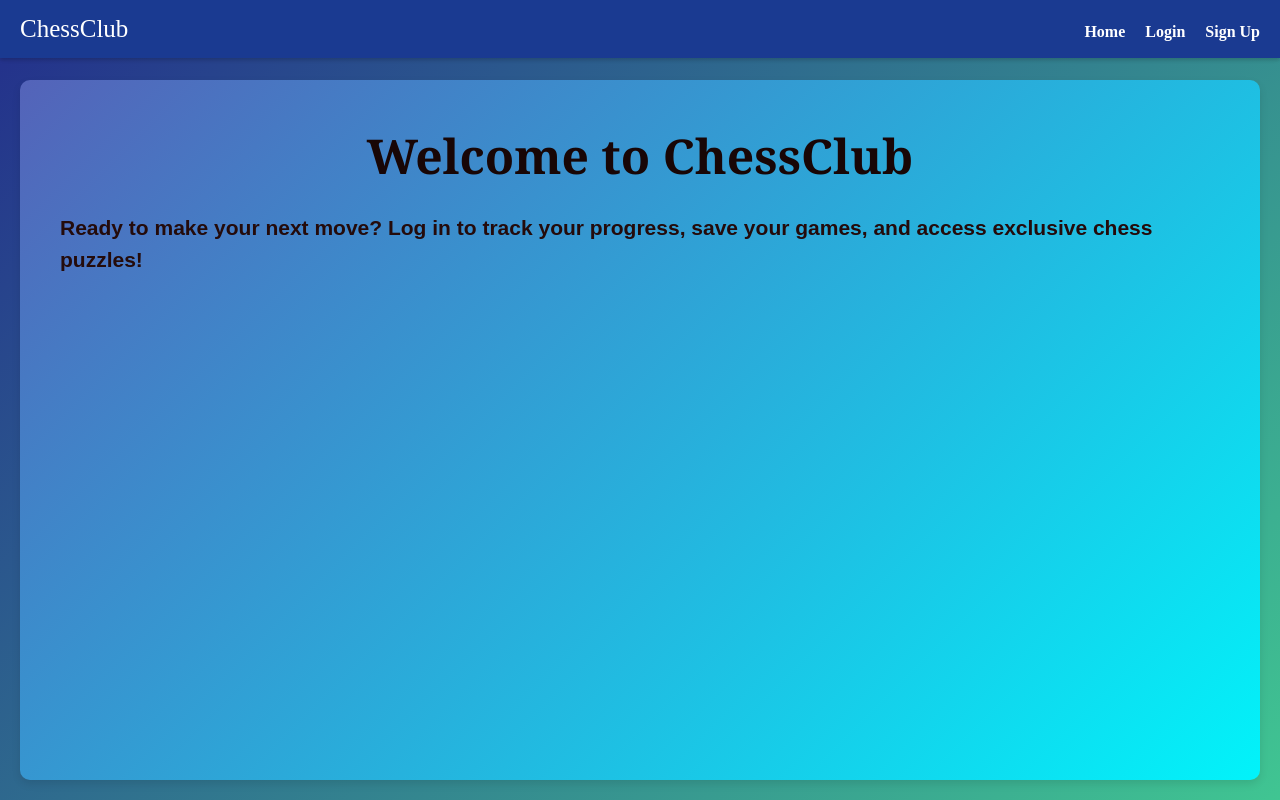
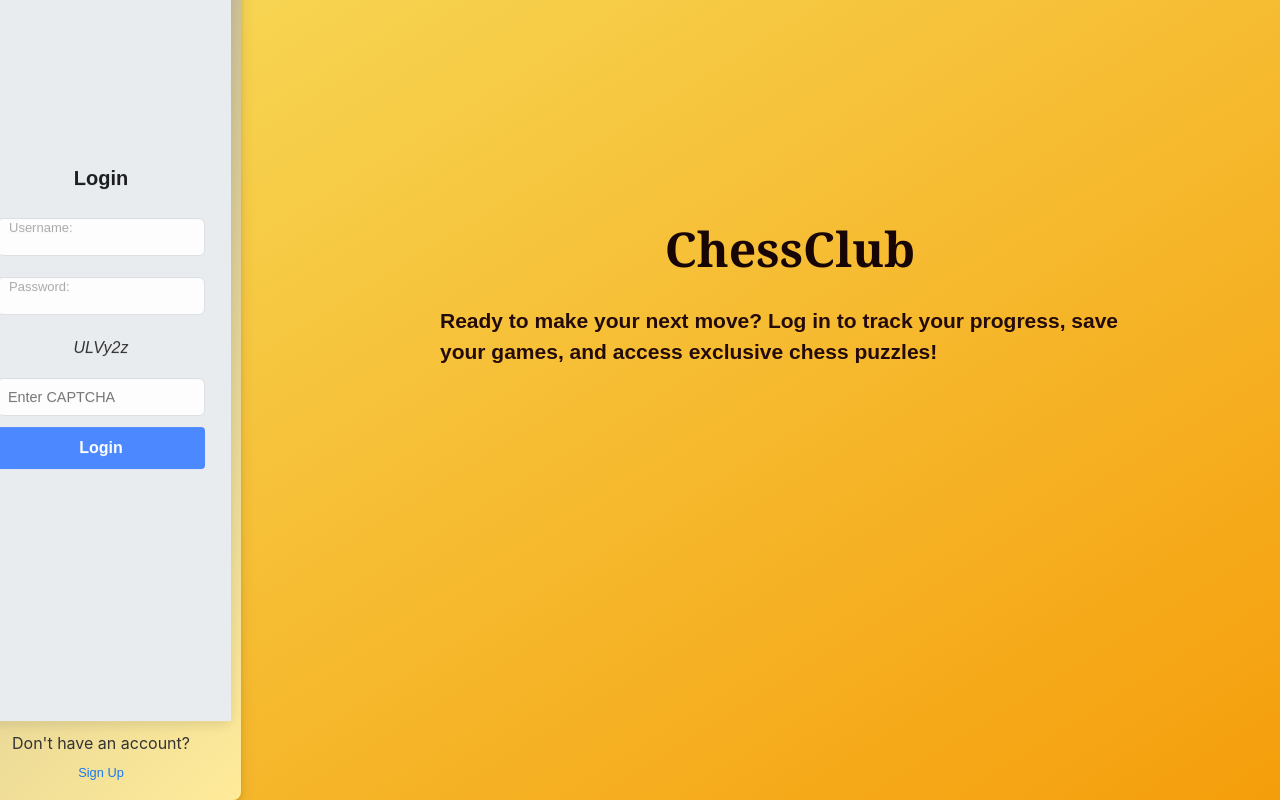
Before and after one commit to barhoumiomar/chess, a React (Create React App) app in the folder chess-front/: page / in a window 1280 px wide. Built offline with nearby package versions, Linux system fonts and the light colour scheme.

Commit message:
first commit

```diff
--- a/chess-front/src/App.css
+++ b/chess-front/src/App.css
@@ -1,100 +1,46 @@
-App.css
-
-/* Global reset */
-* {
-  margin: 0;
-  padding: 0;
-  box-sizing: border-box;
-}
-
-/* App container */
+/* App.css */
 .app-container {
+  background: linear-gradient(to bottom right, #f7da59, #f59e0b);
   display: flex;
   flex-direction: column;
   min-height: 100vh;
-  background: linear-gradient(135deg, rgb(35, 46, 139) 0%, rgb(64, 197, 146) 100%);
-
 }
 
-/* Navbar styling */
-.navbar {
-  width: 100%;
-  background-color: #1a3a91; /* Dark background for navbar */
-  color: white;
-  font-size: 25px;
-  font-family:initial;
-  padding: 10px 20px;
-  position: fixed;
-  top: 0;
-  left: 0;
-  z-index: 1000; /* Ensure navbar is above other content */
-  transition: transform 0.3s ease;
-}
 
-.navbar-open {
-  transform: translateX(0); /* Show navbar */
-}
-
-/* Overlay for mobile navbar */
+/* Overlay Styles */
 .overlay {
   position: fixed;
   top: 0;
   left: 0;
   width: 100%;
   height: 100%;
-  background-color: rgba(0, 0, 0, 0.5); /* Semi-transparent black */
-  z-index: 999; /* Below navbar but above content */
-  display: none; /* Hidden by default */
+  background-color: rgba(0, 0, 0, 0.5);
+  z-index: 999; /* Ensure overlay is below navbar but above other content */
+  transition: opacity 0.3s ease-in-out;
+  opacity: 0;
+  pointer-events: none; /* Disable clicks when overlay is hidden */
 }
 
-/* Show overlay when navbar is open */
-.navbar-open + .overlay {
-  display: block;
+.overlay.active {
+  opacity: 1;
+  pointer-events: auto; /* Enable clicks when overlay is visible */
 }
 
-/* Content area */
-.content {
-  flex: 1;
-  padding: 20px;
-  margin-top: 60px; /* Offset for fixed navbar */
-  background: linear-gradient(135deg, rgb(84, 99, 185) 0%, rgba(0, 244, 252, 0.979) 100%);
-
-  border-radius: 10px;
-  box-shadow: 0 4px 8px rgba(0, 0, 0, 0.1);
-  margin: 20px;
-  margin-top: 80px; /* Additional margin to avoid overlap with navbar */
-}
-
-/* Responsive design */
-@media (max-width: 768px) {
-  .navbar {
-    transform: translateX(-100%); /* Hide navbar by default on mobile */
-  }
-
-  .navbar-open {
-    transform: translateX(0); /* Show navbar when open */
-  }
-
-  .content {
-    margin-top: 20px; /* Adjust margin for mobile */
-
-  }
-}
-
-/* Button to toggle navbar (optional) */
+/* Toggle Button (Optional) */
 .navbar-toggle {
   position: fixed;
-  top: 10px;
-  left: 10px;
-  background-color: #007bff;
+  top: 20px;
+  left: 20px;
+  background-color: #4c88ff;
   color: white;
   border: none;
-  padding: 10px;
+  padding: 10px 15px;
   border-radius: 5px;
   cursor: pointer;
-  z-index: 1001; /* Above navbar */
+  z-index: 1001; /* Ensure toggle button is above navbar and overlay */
+  transition: background-color 0.3s ease;
 }
 
 .navbar-toggle:hover {
-  background-color: #0056b3;
+  background-color: #3a6db5;
 }
--- a/chess-front/src/App.js
+++ b/chess-front/src/App.js
@@ -9,7 +9,8 @@ import SignUp from "./pages/SignUp";
 import Navbar from "./components/Navbar";
 import Memes from "./pages/Memes";
 import Logout from "./pages/LogOut";
-import './App.css'; // Import external CSS file
+import HomeGuest from "./pages/HomeGuest";
+import "./App.css";
 
 function App() {
   const [showNavbar, setShowNavbar] = useState(false);
@@ -28,18 +29,28 @@ function App() {
   return (
     <Router>
       <div className="app-container">
-
-        <div className={`navbar ${showNavbar ? "navbar-open" : ""}`}>
-          <Navbar onClose={() => setShowNavbar(false)} />
-        </div>
+        {user && (
+          <div className={`navbar ${showNavbar ? "navbar-open" : ""}`}>
+            <Navbar onClose={() => setShowNavbar(false)} />
+          </div>
+        )}
 
         {showNavbar && (
           <div className="overlay" onClick={() => setShowNavbar(false)} />
         )}
 
-        <div className="content">
+        <div className="">
           <Routes>
-            <Route path="/" element={<Home user={user} />} />
+            <Route
+              path="/"
+              element={
+                user ? (
+                  <Home user={user} />
+                ) : (
+                  <HomeGuest onLogin={handleLogin} />
+                )
+              }
+            />
             <Route path="/lessons" element={<Lessons />} />
             <Route path="/practice" element={<Practice />} />
             <Route path="/quiz" element={<Quiz />} />
--- a/chess-front/src/components/Navbar.css
+++ b/chess-front/src/components/Navbar.css
@@ -1,21 +1,30 @@
-/* Navbar.css */
-
 /* Navbar container */
 .navbar {
+  position: fixed; /* Keeps it at the top */
+  top: 0;
+  left: 0;
   width: 100%;
-  background-color: #333; /* Dark background for navbar */
+  background-color: #333;
   padding: 10px 20px;
   display: flex;
-  justify-content: space-between; /* Space out logo and links */
-  align-items: center; /* Vertically center items */
-  box-shadow: 0 2px 4px rgba(0, 0, 0, 0.1); /* Subtle shadow */
+  justify-content: space-between;
+  align-items: center;
+  box-shadow: 0 2px 4px rgba(0, 0, 0, 0.1);
+  z-index: 1000; /* Ensures it's above all content */
+}
+
+/* Navbar logo */
+.logo {
+  font-size: 24px;
+  font-weight: bold;
+  color: white;
 }
 
 /* Navbar list */
 .nav-list {
   list-style: none;
   display: flex;
-  gap: 20px; /* Space between links */
+  gap: 20px;
   margin: 0;
   padding: 0;
 }
@@ -29,12 +38,12 @@
 }
 
 .link:hover {
-  color: #ffcc00; /* Yellow on hover */
+  color: #ffcc00;
 }
 
-/* Mobile menu toggle (optional) */
+/* Navbar toggle button (for mobile) */
 .navbar-toggle {
-  display: none; /* Hidden by default */
+  display: none;
   background-color: #007bff;
   color: white;
   border: none;
@@ -47,30 +56,24 @@
   background-color: #0056b3;
 }
 
-/* Responsive design */
+/* Mobile styles */
 @media (max-width: 768px) {
-  .navbar {
-    flex-direction: column; /* Stack items vertically on mobile */
-    align-items: flex-start; /* Align items to the left */
+  .nav-list {
+    display: none;
+    flex-direction: column;
+    width: 100%;
+    position: absolute;
+    top: 60px;
+    left: 0;
+    background-color: #333;
+    padding: 10px 0;
   }
 
-  .nav-list {
-    flex-direction: column; /* Stack links vertically on mobile */
-    gap: 10px; /* Reduce gap between links */
-    width: 100%; /* Full width */
+  .nav-list.navbar-open {
+    display: flex;
   }
 
   .navbar-toggle {
-    display: block; /* Show toggle button on mobile */
-  }
-
-  /* Hide navbar by default on mobile */
-  .nav-list {
-    display: none;
-  }
-
-  /* Show navbar when open */
-  .nav-list.navbar-open {
-    display: flex;
+    display: block;
   }
 }
--- a/chess-front/src/components/Navbar.js
+++ b/chess-front/src/components/Navbar.js
@@ -1,26 +1,32 @@
-import React from "react";
+import React, { useState } from "react";
 import { Link } from "react-router-dom";
-import "./Navbar.css"; // Import the updated CSS
+import "./Navbar.css";
 
 const Navbar = ({ onClose }) => {
-  const isAuthenticated = localStorage.getItem("token"); // Check if the user is authenticated
+  const [isOpen, setIsOpen] = useState(false);
+  const isAuthenticated = localStorage.getItem("token");
+
+  const toggleNavbar = () => {
+    setIsOpen(!isOpen);
+  };
 
   return (
-    <div className="navbar">
-      {/* Logo or brand name (optional) */}
+    <nav className="navbar">
       <div className="logo">ChessClub</div>
 
-      {/* Navbar links */}
-      <ul className="nav-list">
-        {/* Always show Home link */}
+      {/* Navbar Toggle Button for Mobile */}
+      <button className="navbar-toggle" onClick={toggleNavbar}>
+        ☰
+      </button>
+
+      <ul className={`nav-list ${isOpen ? "navbar-open" : ""}`}>
         <li>
           <Link to="/" className="link" onClick={onClose}>
             Home
           </Link>
         </li>
 
-        {/* If the user is authenticated, show these links */}
-        {isAuthenticated && (
+        {isAuthenticated ? (
           <>
             <li>
               <Link to="/lessons" className="link" onClick={onClose}>
@@ -48,10 +54,7 @@ const Navbar = ({ onClose }) => {
               </Link>
             </li>
           </>
-        )}
-
-        {/* If the user is NOT authenticated, show Login and Sign Up links */}
-        {!isAuthenticated && (
+        ) : (
           <>
             <li>
               <Link to="/login" className="link" onClick={onClose}>
@@ -66,8 +69,7 @@ const Navbar = ({ onClose }) => {
           </>
         )}
       </ul>
-
-    </div>
+    </nav>
   );
 };
 
--- a/chess-front/src/pages/Home.css
+++ b/chess-front/src/pages/Home.css
@@ -1,11 +1,14 @@
 .home {
+  margin-top: 40px;
   display: flex;
   flex-direction: column;
   align-items: center;
   padding: 20px;
+
 }
 
 .home-user-container, .home-guest-container {
+  margin-top: 50px;
   width: 100%;
   max-width: 1300px;
   margin: 0 auto;
--- a/chess-front/src/pages/HomeGuest.css
+++ b/chess-front/src/pages/HomeGuest.css
@@ -1,128 +1,147 @@
-/* HomeGuest Component Styles */
-.home-guest-container {
+/* General Styles */
+body {
+  margin: 0;
+  padding: 0;
+  font-family: Arial, sans-serif;
+  background-color: #f0f2f5;
+}
+
+.mainContent {
   display: flex;
   justify-content: center;
   align-items: center;
   height: 100vh;
-  background: linear-gradient(135deg, #6a5acd, #8a2be2, #ff6347);
-  padding: 40px 20px;
-  text-align: center;
-  border-radius: 12px;
+  padding: 20px;
+  box-sizing: border-box;
 }
 
-.home-guest-main-content {
-  max-width: 800px;
+/* Left Section (Welcome Message) */
+.welcome-section {
+  margin-left: 350px;
+  margin-top: -180px;
+  flex: 1;
+  max-width: 750px;
+  padding-right: 50px;
+  text-align: left;
+}
+
+.title {
+  font-size: 3.5rem;
+  color: #1877f2; /* Facebook blue */
+  margin-bottom: 10px;
+}
+
+.subtitle {
+  font-size: 1.5rem;
+  color: #1c1e21;
+}
+
+/* Right Section (Login/Signup Form) */
+.auth-container {
+  position: absolute;
+  margin-right: 1190px;
+  top: 50%;
+  transform: translateY(-55%) translateX(20%);
+  width: 280px; /* Compact width */
+  background: linear-gradient(135deg, #b6ae95, #ffeb99); /* Soft beige to pale yellow */
+  padding: 10px;
+  border-radius: 8px;
+  box-shadow: 0 2px 4px rgba(0, 0, 0, 0.1), 0 8px 16px rgba(0, 0, 0, 0.1);
   text-align: center;
 }
 
-.home-guest-title {
-  font-size: 50px;
-  font-weight: 700;
-  color: transparent;
-  background: -webkit-linear-gradient(#fff, #443e3d);
-  text-shadow: 3px 3px 5px rgba(0, 0, 0, 0.3);
+
+.auth-container h1 {
+  font-size: 1.25rem; /* Reduced font size */
+  color: #1c1e21;
+  margin-bottom: 15px; /* Reduced margin */
 }
 
-.home-guest-subtitle {
-  font-size: 20px;
-  font-weight: 400;
-  color: transparent;
-  background: -webkit-linear-gradient(#fff, #ff6347);
-  text-shadow: 2px 2px 4px rgba(0, 0, 0, 0.3);
-  -webkit-background-clip: text;
+.formGroup {
+  margin-bottom: 1px; /* Reduced margin */
+  text-align: left;
 }
 
-@media (max-width: 768px) {
-  .home-guest-title {
-    font-size: 40px;
-  }
-
-  .home-guest-subtitle {
-    font-size: 18px;
-  }
+.input {
+  width: 100%;
+  padding: 10px; /* Reduced padding */
+  border: 1px solid #dddfe2;
+  border-radius: 6px;
+  font-size: 0.9rem; /* Reduced font size */
+  box-sizing: border-box;
 }
 
-/* HomeUser Component Styles */
-.home-user-container {
-  display: flex;
-  justify-content: space-between;
-  padding: 20px;
+.input:focus {
+  outline: none;
+  border-color: #1877f2;
+  box-shadow: 0 0 0 2px rgba(24, 119, 242, 0.2);
 }
 
-.home-user-main-content {
-  flex: 3;
-  margin-right: 20px;
+.button {
+  width: 100%;
+  padding: 10px; /* Reduced padding */
+  background-color: #1877f2;
+  color: #fff;
+  border: none;
+  border-radius: 6px;
+  font-size: 0.9rem; /* Reduced font size */
+  font-weight: bold;
+  cursor: pointer;
+  margin-bottom: 10px; /* Reduced margin */
 }
 
-.home-user-right-sidebar {
-  flex: 1;
-  background-color: #f4f4f4;
-  padding: 10px;
-  border-radius: 8px;
+.button:hover {
+  background-color: #166fe5;
 }
 
-.home-user-section {
-  margin-bottom: 20px;
-}
-
-.home-user-section-title {
-  font-size: 1.5rem;
-  color: #333;
-}
-
-.home-user-section-text {
-  font-size: 1rem;
-  color: #666;
-}
-
-.home-user-button-container {
-  display: flex;
-  gap: 10px;
-  margin-top: 10px;
-}
-
-.home-user-button {
-  padding: 10px 20px;
-  background-color: #007bff;
-  color: white;
+.toggle-button {
+  background: none;
   border: none;
-  border-radius: 5px;
+  color: #1877f2;
   cursor: pointer;
-}
-
-.home-user-button:hover {
-  background-color: #0056b3;
-}
-
-.home-user-sidebar-section {
-  margin-bottom: 20px;
-}
-
-.home-user-sidebar-title {
-  font-size: 1.2rem;
-  color: #333;
-}
-
-.home-user-player-list,
-.home-user-events-list,
-.home-user-news-list {
-  list-style: none;
-  padding: 0;
-}
-
-.home-user-player-item,
-.home-user-event-item,
-.home-user-news-link {
-  font-size: 1rem;
-  color: #666;
-  margin-bottom: 10px;
-}
-
-.home-user-news-link {
-  color: #007bff;
+  font-size: 0.8rem; /* Reduced font size */
   text-decoration: none;
 }
 
-.home-user-news-link:hover {
+.toggle-button:hover {
   text-decoration: underline;
 }
+
+.error {
+  color: #ff0000;
+  font-size: 0.8rem; /* Reduced font size */
+  margin-bottom: 8px; /* Reduced margin */
+}
+
+.success {
+  color: #28a745;
+  font-size: 0.8rem; /* Reduced font size */
+  margin-bottom: 8px; /* Reduced margin */
+}
+
+/* Responsive Design */
+@media (max-width: 768px) {
+  .mainContent {
+    flex-direction: column;
+    text-align: center;
+  }
+
+  .welcome-section {
+    padding-right: 0;
+    margin-bottom: 20px; /* Reduced margin */
+  }
+
+  .title {
+    font-size: 2.5rem;
+  }
+
+  .subtitle {
+    font-size: 1.2rem;
+  }
+
+  .auth-container {
+    width: 100%;
+    max-width: 350px;
+    padding: 10px; /* Reduced padding */
+  }
+}
--- a/chess-front/src/pages/HomeGuest.js
+++ b/chess-front/src/pages/HomeGuest.js
@@ -1,12 +1,52 @@
-import React from "react";
+import React, { useState } from "react";
+import Login from "./Login";
+import SignUp from "./SignUp";
 import "./HomeGuest.css";
 
-const HomeGuest = () => {
+const HomeGuest = ({ onLogin }) => {
+  const [showLogin, setShowLogin] = useState(true);
+
   return (
-    <div>
-      <div className="mainContent">
-        <h1 className="title"> Welcome to ChessClub </h1>
-        <h2 className="subtitle">Ready to make your next move? Log in to track your progress, save your games, and access exclusive chess puzzles!</h2>
+    <div className="mainContent">
+      {/* Left Section: Welcome Message */}
+      <div className="welcome-section">
+        <h1 className="title">ChessClub</h1>
+        <h2 className="subtitle">
+          Ready to make your next move? Log in to track your progress, save your
+          games, and access exclusive chess puzzles!
+        </h2>
+      </div>
+
+
+      <div className="auth-container">
+        {showLogin ? (
+          <Login onLogin={onLogin} />
+        ) : (
+          <SignUp onLogin={onLogin} />
+        )}
+        <p>
+          {showLogin ? (
+            <>
+              Don't have an account?{" "}
+              <button
+                className="toggle-button"
+                onClick={() => setShowLogin(false)}
+              >
+                Sign Up
+              </button>
+            </>
+          ) : (
+            <>
+              Already have an account?{" "}
+              <button
+                className="toggle-button"
+                onClick={() => setShowLogin(true)}
+              >
+                Login
+              </button>
+            </>
+          )}
+        </p>
       </div>
     </div>
   );
--- a/chess-front/src/pages/Login.css
+++ b/chess-front/src/pages/Login.css
@@ -4,26 +4,26 @@
   justify-content: center;
   align-items: center;
   height: 100vh;
-  background-color: #f4f7fc;
   font-family: 'Arial', sans-serif;
 }
 
 .container {
-  background-color: #ffffff;
-  padding: 40px;
-  border-radius: 8px;
+  background-color: rgba(255, 255, 255, 0.95); /* Semi-transparent white background */
+  padding: 10px; /* Reduced padding */
+  border-radius: 12px;
   box-shadow: 0 4px 12px rgba(0, 0, 0, 0.1);
   width: 100%;
-  max-width: 400px;
+  max-width: 350px; /* Slightly smaller width */
   display: flex;
   flex-direction: column;
+  backdrop-filter: blur(10px); /* Adds a blur effect to the background */
 }
 
 h1 {
   text-align: center;
   color: #333;
-  margin-bottom: 20px;
-  font-size: 24px;
+  margin-bottom: 15px; /* Reduced margin */
+  font-size: 22px; /* Slightly smaller font size */
 }
 
 .form {
@@ -33,55 +33,60 @@ h1 {
 
 .formGroup {
   position: relative;
-  margin-bottom: 20px;
+  margin-bottom: 15px; /* Reduced margin */
 }
 
 label {
   position: absolute;
-  top: 12px;
+  top: 10px; /* Adjusted position */
   left: 12px;
-  font-size: 14px;
+  font-size: 13px; /* Smaller font size */
   color: #aaa;
   transition: all 0.3s;
 }
-.captcha-text{
-  font-size: 18px;
+
+.captcha-text {
+  font-size: 16px; /* Smaller font size */
   font-style: italic;
+  text-align: center;
+  margin-bottom: 8px; /* Reduced margin */
+  color: #333;
 }
+
 .input {
   width: 100%;
-  padding: 12px;
+  padding: 10px; /* Reduced padding */
   padding-left: 40px;
-  margin: 10px 0;
-  border-radius: 28px;
+  margin: 8px 0; /* Reduced margin */
+  border-radius: 24px; /* Slightly smaller border radius */
   border: 1px solid #ccc;
-
-  font-size: 16px;
+  font-size: 14px; /* Smaller font size */
   transition: all 0.3s;
+  background-color: rgba(255, 255, 255, 0.9); /* Semi-transparent input background */
 }
 
 .input:focus {
-  border-radius: 40px;
+  border-radius: 24px; /* Consistent border radius */
   border-color: #4c88ff;
   box-shadow: 0 0 5px rgba(76, 136, 255, 0.4);
 }
 
 .input:focus + label,
 .input:not(:placeholder-shown) + label {
-  top: -10px;
+  top: -8px; /* Adjusted position */
   left: 12px;
-  font-size: 12px;
+  font-size: 11px; /* Smaller font size */
   color: #4c88ff;
 }
 
 button.button {
   width: 100%;
-  padding: 12px;
+  padding: 10px; /* Reduced padding */
   background-color: #4c88ff;
   color: white;
   border: none;
-  border-radius: 4px;
-  font-size: 16px;
+  border-radius: 24px; /* Slightly smaller border radius */
+  font-size: 14px; /* Smaller font size */
   cursor: pointer;
   transition: background-color 0.3s ease;
 }
@@ -97,18 +102,18 @@ button.button:hover {
 .loading {
   text-align: center;
   color: #4c88ff;
-  font-size: 14px;
-  margin-bottom: 20px;
+  font-size: 13px; /* Smaller font size */
+  margin-bottom: 15px; /* Reduced margin */
 }
 
 .loading::after {
   content: '';
   display: inline-block;
-  border: 3px solid #f3f3f3;
-  border-top: 3px solid #4c88ff;
+  border: 2px solid #f3f3f3; /* Smaller border */
+  border-top: 2px solid #4c88ff; /* Smaller border */
   border-radius: 50%;
-  width: 20px;
-  height: 20px;
+  width: 16px; /* Smaller size */
+  height: 16px; /* Smaller size */
   animation: spin 1s linear infinite;
 }
 
@@ -119,10 +124,10 @@ button.button:hover {
 
 .error {
   text-align: center;
-  padding: 10px;
+  padding: 8px; /* Reduced padding */
   border-radius: 4px;
-  margin-bottom: 20px;
-  font-size: 14px;
+  margin-bottom: 15px; /* Reduced margin */
+  font-size: 13px; /* Smaller font size */
   background-color: #ffe6e6;
   color: #f44336;
 }
@@ -130,6 +135,7 @@ button.button:hover {
 a {
   color: #4c88ff;
   text-decoration: none;
+  font-size: 13px; /* Smaller font size */
 }
 
 a:hover {
--- a/chess-front/src/pages/Login.js
+++ b/chess-front/src/pages/Login.js
@@ -14,7 +14,8 @@ const Login = ({ onLogin }) => {
   const navigate = useNavigate();
 
   const generateCaptcha = () => {
-    const chars = "ABCDEFGHIJKLMNOPQRSTUVWXYZabcdefghijklmnopqrstuvwxyz0123456789";
+    const chars =
+      "ABCDEFGHIJKLMNOPQRSTUVWXYZabcdefghijklmnopqrstuvwxyz0123456789";
     let captchaText = "";
     for (let i = 0; i < 6; i++) {
       captchaText += chars.charAt(Math.floor(Math.random() * chars.length));
@@ -119,9 +120,6 @@ const Login = ({ onLogin }) => {
           <button type="submit" className="button" disabled={loading}>
             Login
           </button>
-          <p>
-            Create an account <a href="/signup">Sign up here</a>.
-          </p>
         </form>
       </div>
     </div>
--- a/chess-front/src/pages/Memes.css
+++ b/chess-front/src/pages/Memes.css
@@ -4,7 +4,7 @@
   align-items: center;
   justify-content: center;
   min-height: 100vh;
-
+  margin-top:50px;
   text-align: center;
   padding: 20px;
 }
--- a/chess-front/src/pages/Quiz.css
+++ b/chess-front/src/pages/Quiz.css
@@ -6,6 +6,7 @@
   margin: 0 auto;
   box-shadow: 0 4px 8px rgba(0, 0, 0, 0.1);
   position: relative;
+  margin-top: 70px;
 }
 
 .quiz-title {
```
Also changed, not shown: chess-front/src/pages/SignUp.js (+12 -6 lines).
